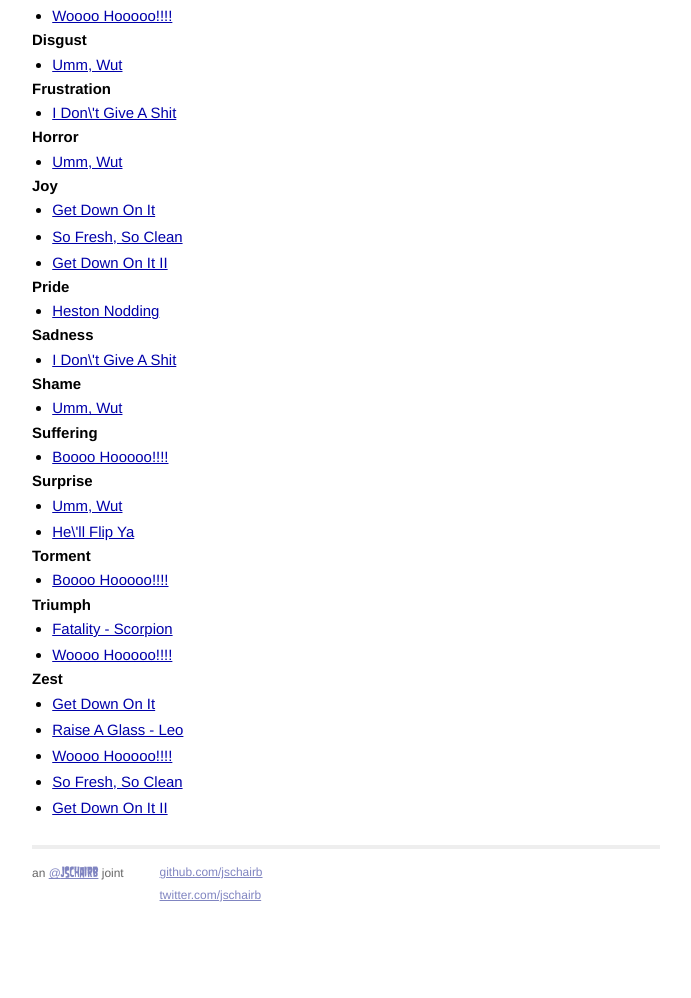
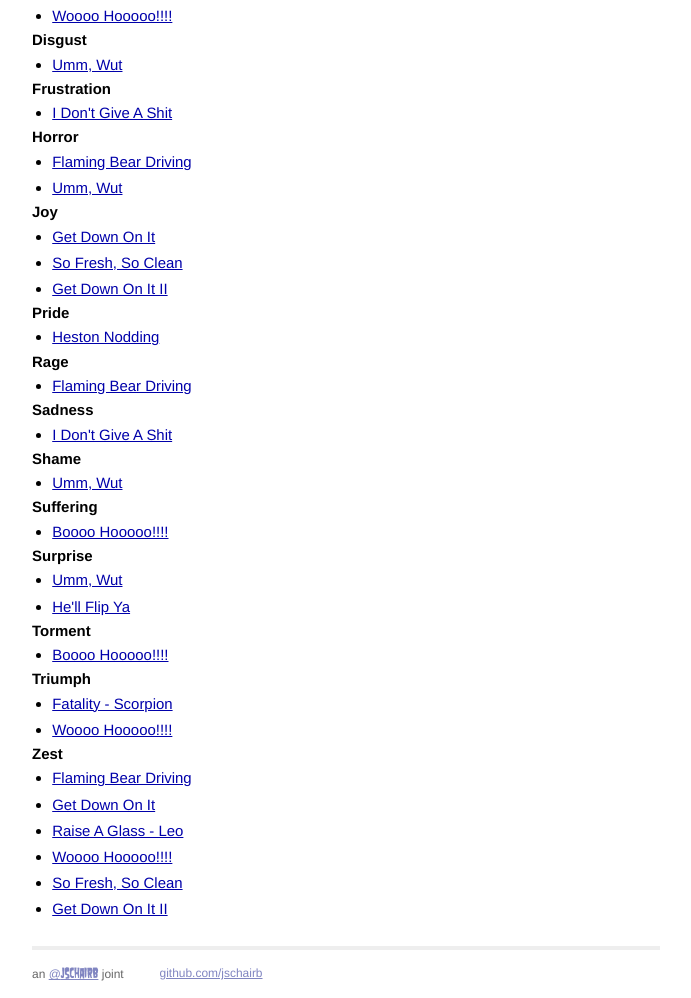
Before and after one commit to jschairb/zeitgeist, a Jekyll site: the page built from index.html, in a window 1280 px wide. Shown: the part 322-1320 px from the top of the page, without its empty margins (294-985 px from the left). Built offline with Jekyll 4.4.1, drawn with Linux system fonts in a browser that asks for light colours; Markdown is read by kramdown in place of the engine named in the settings; before the commit the page ends 1240 px from its top, so only the background shows below that.

Commit message:
FLAMING BEAR

```diff
--- a/_data/categories.yaml
+++ b/_data/categories.yaml
@@ -13,6 +13,7 @@ Disgust:
 Frustration:
   - red-don-t-give-a-shit
 Horror:
+  - flaming-bear
   - jesse-disbelief
 Joy:
   - leo-dancing
@@ -20,6 +21,8 @@ Joy:
   - toddler-dancing
 Pride:
   - heston-nodding
+Rage:
+  - flaming-bear
 Sadness:
   - red-don-t-give-a-shit
 Shame:
@@ -35,6 +38,7 @@ Triumph:
   - fatality-scorpion
   - leo-woohoo
 Zest:
+  - flaming-bear
   - leo-dancing
   - leo-toast
   - leo-woohoo
--- a/_data/images.yaml
+++ b/_data/images.yaml
@@ -4,9 +4,12 @@ daftpunk-dancing:
 fatality-scorpion:
   file: scorpion-fatality.gif
   name: Fatality - Scorpion
+flaming-bear:
+  file: flaming-bear.gif
+  name: Flaming Bear Driving
 he-ll-flip-ya:
   file: he-ll-flip-ya.gif
-  name: He\'ll Flip Ya
+  name: "He'll Flip Ya"
 heston-nodding:
   file: heston-nodding.gif
   name: Heston Nodding
@@ -30,7 +33,7 @@ outkast-dancing:
   name: So Fresh, So Clean
 red-don-t-give-a-shit:
   file: red-don-t-give-a-shit.gif
-  name: I Don\'t Give A Shit
+  name: "I Don't Give A Shit"
 toddler-dancing:
   file: toddler-dancing.gif
   name: Get Down On It II
--- a/_layouts/default.html
+++ b/_layouts/default.html
@@ -29,7 +29,6 @@
           <div class="contact">
             <p>
               <a href="https://github.com/jschairb">github.com/jschairb</a><br />
-              <a href="https://twitter.com/jschairb">twitter.com/jschairb</a><br />
             </p>
           </div>
         </div>
```
Also changed, not shown: images/flaming-bear.gif (added).
